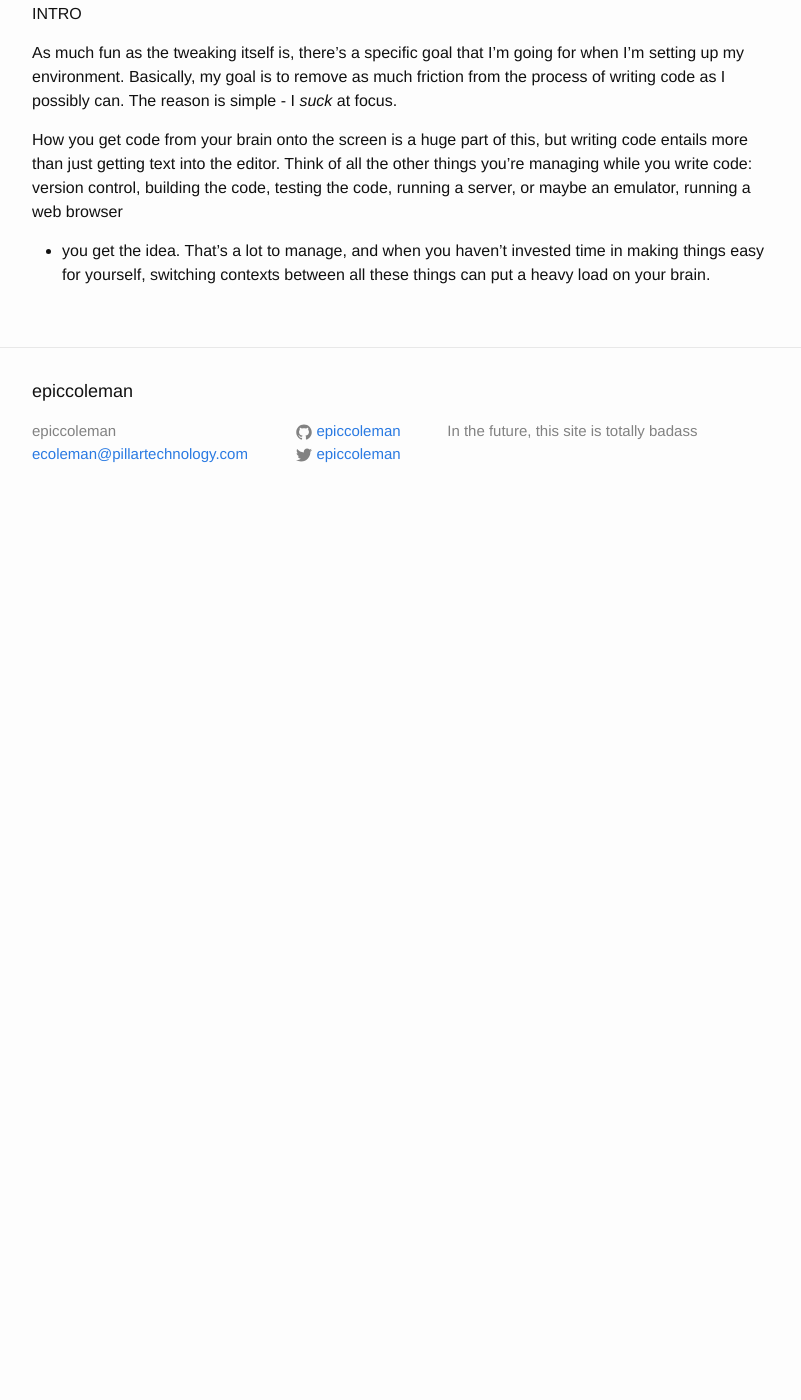
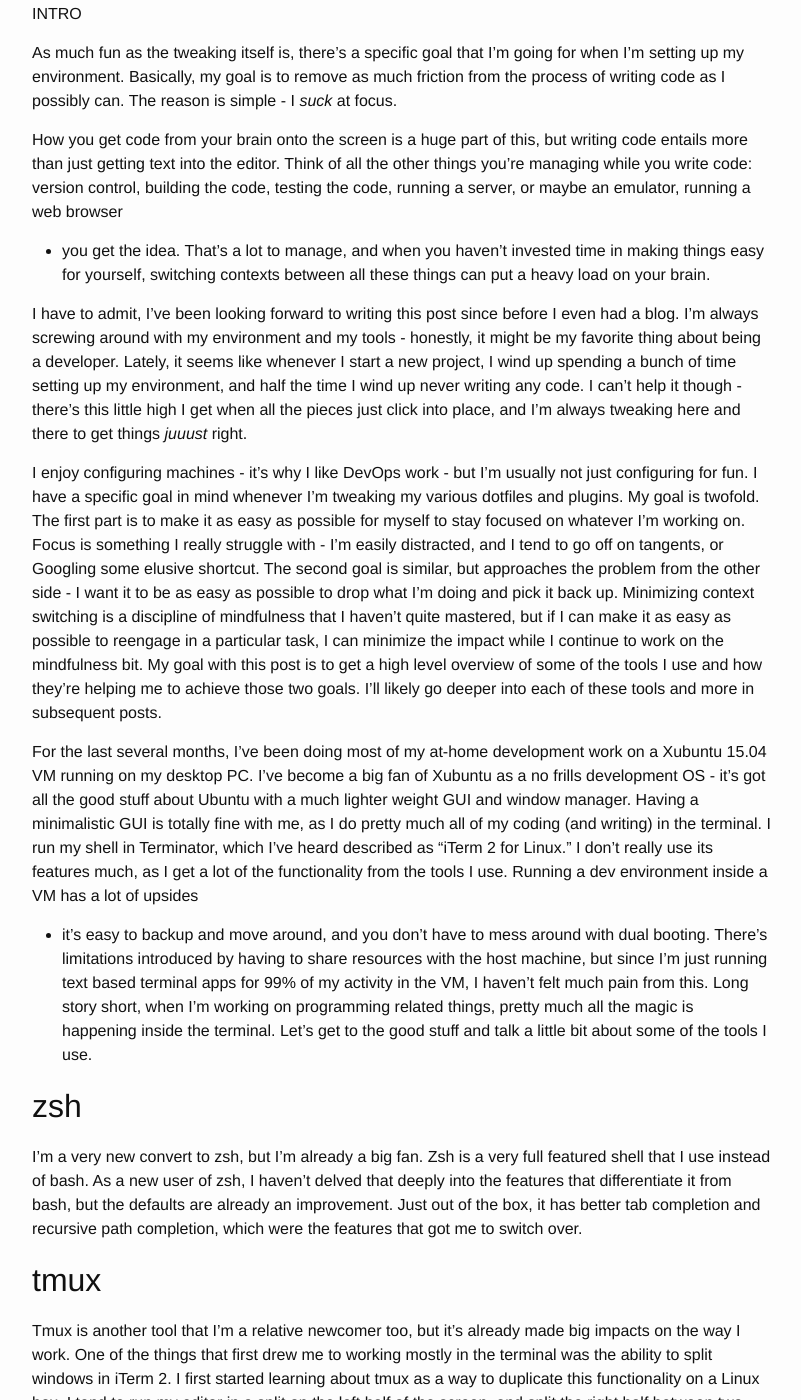
Before and after one commit to epiccoleman/blog, a Jekyll site: the page built from _posts/2016-05-18-my-environment.md, in a window 1280 px wide and 1400 px high, scrolled down 270 px. Shown: the whole window, without its empty margins (238-1039 px from the left). Built offline with Jekyll 4.4.1, drawn with Linux system fonts in a browser that asks for light colours; comment, search, counter and statistics services are not loaded; before the commit the page ends 900 px from its top, so only the background shows below that; some of the changed text lies outside the part shown.

Commit message:
Made some more in my environment

```diff
--- a/_posts/2016-05-18-my-environment.md
+++ b/_posts/2016-05-18-my-environment.md
@@ -23,3 +23,67 @@ testing the code, running a server, or maybe an emulator, running a web browser
 - you get the idea. That's a lot to manage, and when you haven't invested time
   in making things easy for yourself, switching contexts between all these
 things can put a heavy load on your brain.
+
+
+
+I have to admit, I've been looking forward to writing this post since before
+I even had a blog. I'm always screwing around with my environment and my
+tools - honestly, it might be my favorite thing about being a developer. Lately,
+it seems like whenever I start a new project, I wind up spending a bunch of time
+setting up my environment, and half the time I wind up never writing any code.
+I can't help it though - there's this little high I get when all the pieces just
+click into place, and I'm always tweaking here and there to get things _juuust_
+right.
+
+I enjoy configuring machines - it's why I like DevOps work - but I'm usually not
+just configuring for fun. I have a specific goal in mind whenever I'm tweaking
+my various dotfiles and plugins. My goal is twofold. The first part is to make
+it as easy as possible for myself to stay focused on whatever I'm working on.
+Focus is something I really struggle with - I'm easily distracted, and I tend to
+go off on tangents, or Googling some elusive shortcut. The second goal is
+similar, but approaches the problem from the other side - I want it to be as
+easy as possible to drop what I'm doing and pick it back up. Minimizing context
+switching is a discipline of mindfulness that I haven't quite mastered, but if
+I can make it as easy as possible to reengage in a particular task, I can
+minimize the impact while I continue to work on the mindfulness bit. My goal with this post is to get a high level overview of some of the tools
+I use and how they're helping me to achieve those two goals. I'll likely go
+deeper into each of these tools and more in subsequent posts.
+
+For the last several months, I've been doing most of my at-home development work on a Xubuntu 15.04 VM running on my desktop PC. I've become a big fan of Xubuntu as a
+no frills development OS - it's got all the good stuff about Ubuntu with a much
+lighter weight GUI and window manager. Having a minimalistic GUI is totally fine
+with me, as I do pretty much all of my coding (and writing) in the terminal.
+I run my shell in Terminator, which I've heard described as "iTerm 2 for Linux."
+I don't really use its features much, as I get a lot of the functionality from
+the tools I use. Running a dev environment inside a VM has a lot of upsides
+- it's easy to backup and move around, and you don't have to mess around with
+  dual booting. There's limitations introduced by having to share resources with
+the host machine, but since I'm just running text based terminal apps for 99% of
+my activity in the VM, I haven't felt much pain from this. Long story short, when I'm working on programming related things, pretty much
+all the magic is happening inside the terminal. Let's get to the good stuff and talk a little bit about
+some of the tools I use.
+
+## zsh
+I'm a very new convert to zsh, but I'm already a big fan. Zsh is a very full
+featured shell that I use instead of bash. As a new user of zsh, I haven't
+delved that deeply into the features that differentiate it from bash, but the
+defaults are already an improvement. Just out of the box, it has better tab
+completion and recursive path completion, which were the features that got me to
+switch over.
+
+## tmux
+Tmux is another tool that I'm a relative newcomer too, but it's already made big
+impacts on the way I work. One of the things that first drew me to working
+mostly in the terminal was the ability to split windows in iTerm 2. I first
+started learning about tmux as a way to duplicate this functionality on a Linux
+box. I tend to run my editor in a split on the left half of the screen, and
+split the right half between two terminals. Generally, one of those terminals
+will be running a REPL or auto test, and one is left reserved for running
+version control commands and other miscellaneous tasks. Splitting windows isn't
+all tmux is good for though - recently I've been starting to play with its
+session management features as well. Tmux has this concept of 'attaching' to and
+'detaching' from sessions - which basically amount to a new terminal window.
+This is what I've been using to make it easy to drop in and out of different
+tasks.
+
+## vim
```
